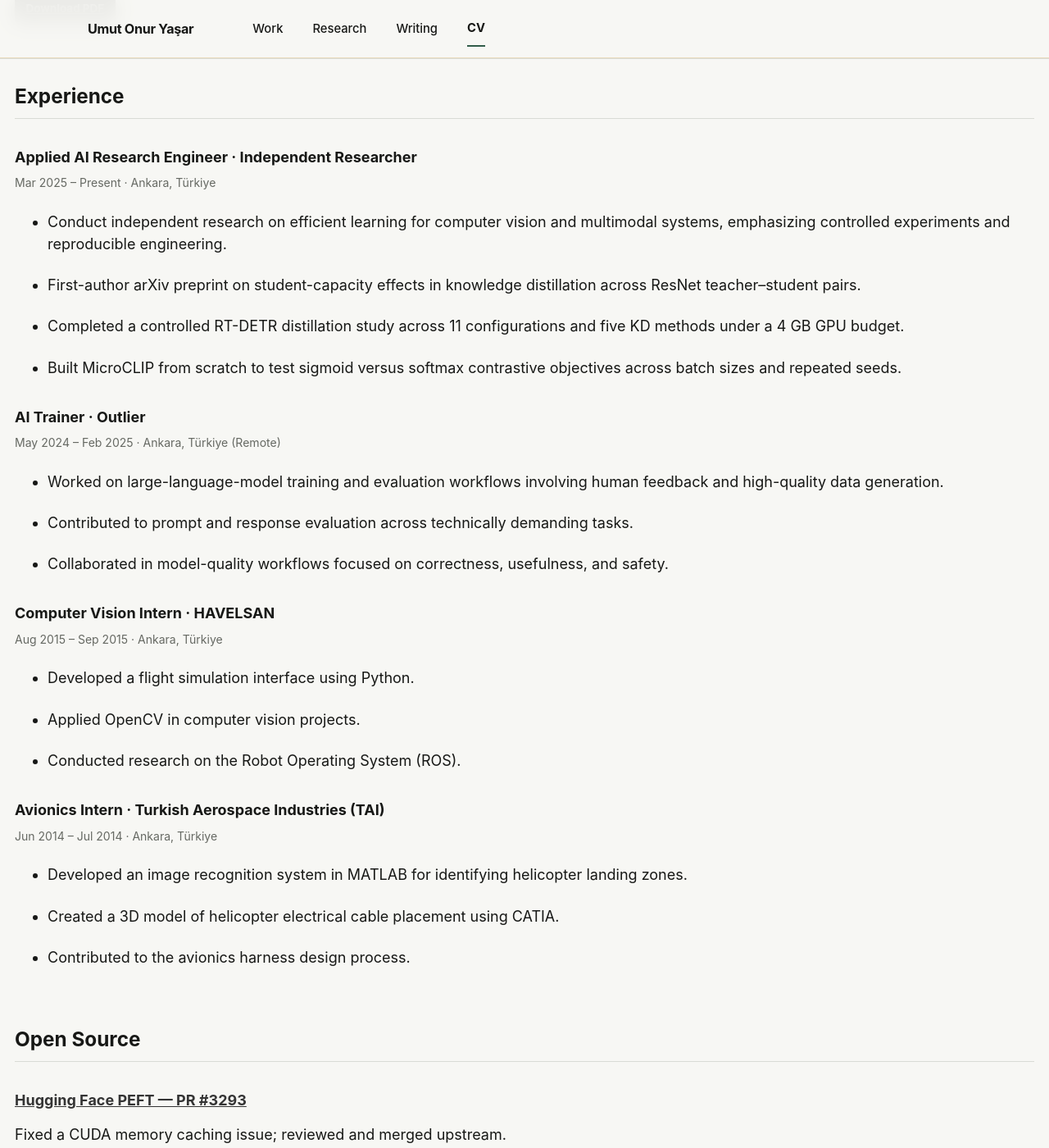
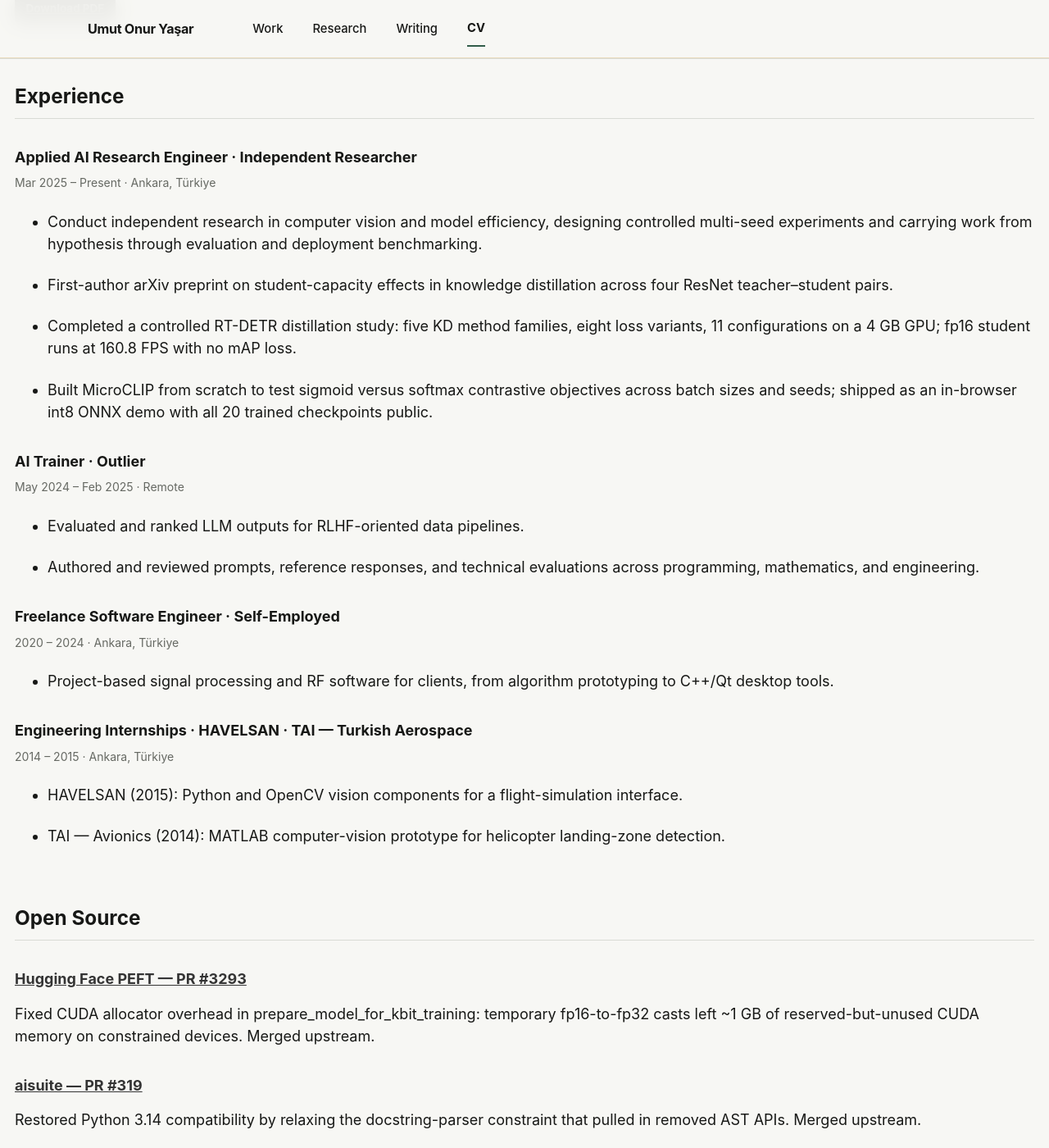
Before and after one commit to umutonuryasar/umutonuryasar.github.io, a Jekyll site: the page built from _pages/cv.md, in a window 1280 px wide and 1400 px high, scrolled down 380 px. Shown: the whole window at 82% size. Built offline with Jekyll 4.4.1, drawn with Linux system fonts in a browser that asks for light colours; a script bundle is joined from its source files by our own code; library files that are not in the unit come from our copies; some of the changed text lies outside the part shown.

Commit message:
CV and favicon updated

```diff
--- a/_data/cv.yml
+++ b/_data/cv.yml
@@ -1,6 +1,6 @@
 education:
   - degree: "B.Sc. in Electrical and Electronics Engineering"
-    institution: "Abant İzzet Baysal University"
+    institution: "Bolu Abant İzzet Baysal University"
     year: "2011 – 2020"
 
 experience:
@@ -9,55 +9,53 @@ experience:
     period: "Mar 2025 – Present"
     location: "Ankara, Türkiye"
     description:
-      - "Conduct independent research on efficient learning for computer vision and multimodal systems, emphasizing controlled experiments and reproducible engineering."
-      - "First-author arXiv preprint on student-capacity effects in knowledge distillation across ResNet teacher–student pairs."
-      - "Completed a controlled RT-DETR distillation study across 11 configurations and five KD methods under a 4 GB GPU budget."
-      - "Built MicroCLIP from scratch to test sigmoid versus softmax contrastive objectives across batch sizes and repeated seeds."
+      - "Conduct independent research in computer vision and model efficiency, designing controlled multi-seed experiments and carrying work from hypothesis through evaluation and deployment benchmarking."
+      - "First-author arXiv preprint on student-capacity effects in knowledge distillation across four ResNet teacher–student pairs."
+      - "Completed a controlled RT-DETR distillation study: five KD method families, eight loss variants, 11 configurations on a 4 GB GPU; fp16 student runs at 160.8 FPS with no mAP loss."
+      - "Built MicroCLIP from scratch to test sigmoid versus softmax contrastive objectives across batch sizes and seeds; shipped as an in-browser int8 ONNX demo with all 20 trained checkpoints public."
 
   - role: "AI Trainer"
     company: "Outlier"
     period: "May 2024 – Feb 2025"
-    location: "Ankara, Türkiye (Remote)"
+    location: "Remote"
     description:
-      - "Worked on large-language-model training and evaluation workflows involving human feedback and high-quality data generation."
-      - "Contributed to prompt and response evaluation across technically demanding tasks."
-      - "Collaborated in model-quality workflows focused on correctness, usefulness, and safety."
+      - "Evaluated and ranked LLM outputs for RLHF-oriented data pipelines."
+      - "Authored and reviewed prompts, reference responses, and technical evaluations across programming, mathematics, and engineering."
 
-  - role: "Computer Vision Intern"
-    company: "HAVELSAN"
-    period: "Aug 2015 – Sep 2015"
+  - role: "Freelance Software Engineer"
+    company: "Self-Employed"
+    period: "2020 – 2024"
     location: "Ankara, Türkiye"
     description:
-      - "Developed a flight simulation interface using Python."
-      - "Applied OpenCV in computer vision projects."
-      - "Conducted research on the Robot Operating System (ROS)."
+      - "Project-based signal processing and RF software for clients, from algorithm prototyping to C++/Qt desktop tools."
 
-  - role: "Avionics Intern"
-    company: "Turkish Aerospace Industries (TAI)"
-    period: "Jun 2014 – Jul 2014"
+  - role: "Engineering Internships"
+    company: "HAVELSAN · TAI — Turkish Aerospace"
+    period: "2014 – 2015"
     location: "Ankara, Türkiye"
     description:
-      - "Developed an image recognition system in MATLAB for identifying helicopter landing zones."
-      - "Created a 3D model of helicopter electrical cable placement using CATIA."
-      - "Contributed to the avionics harness design process."
+      - "HAVELSAN (2015): Python and OpenCV vision components for a flight-simulation interface."
+      - "TAI — Avionics (2014): MATLAB computer-vision prototype for helicopter landing-zone detection."
 
 opensource:
   - name: "Hugging Face PEFT — PR #3293"
     link: "https://github.com/huggingface/peft/pull/3293"
-    description: "Fixed a CUDA memory caching issue; reviewed and merged upstream."
+    description: "Fixed CUDA allocator overhead in prepare_model_for_kbit_training: temporary fp16-to-fp32 casts left ~1 GB of reserved-but-unused CUDA memory on constrained devices. Merged upstream."
   - name: "aisuite — PR #319"
     link: "https://github.com/andrewyng/aisuite/pull/319"
-    description: "Open-source contribution reviewed and merged upstream."
+    description: "Restored Python 3.14 compatibility by relaxing the docstring-parser constraint that pulled in removed AST APIs. Merged upstream."
 
 skills:
-  - category: "ML / Deep Learning"
-    items: "PyTorch · Transformers · OpenCV · NumPy · scikit-learn"
-  - category: "Research"
-    items: "Knowledge Distillation · Contrastive Learning · Object Detection · Multimodal Learning · PEFT"
-  - category: "Engineering"
-    items: "Python · FastAPI · Docker · CUDA · Git · Linux"
-  - category: "Additional"
-    items: "C++ · MATLAB"
+  - category: "ML"
+    items: "Computer Vision · Vision–Language Models · Transformers · Contrastive Learning · Knowledge Distillation"
+  - category: "Efficiency"
+    items: "PEFT & LoRA · int8 Quantization · Mixed Precision · Memory Optimization · Inference Benchmarking"
+  - category: "Tools"
+    items: "PyTorch · Hugging Face Transformers & PEFT · OpenCV · NumPy · CUDA · ONNX · FastAPI · Docker · Linux"
+  - category: "Programming"
+    items: "Python · C/C++ (Qt) · Bash · MATLAB · Git · CI & Testing · Digital Signal Processing"
+  - category: "Languages"
+    items: "Turkish (native) · English (full professional proficiency)"
 
 certifications:
   - name: "IBM AI Engineering Professional Certificate"
--- a/_includes/head/custom.html
+++ b/_includes/head/custom.html
@@ -8,7 +8,6 @@
 <!-- Redesign overrides load after the legacy theme CSS. -->
 <link rel="stylesheet" href="{{ base_path }}/assets/css/redesign-polish.css"/>
 
-<!-- favicon from https://commons.wikimedia.org/wiki/File:OOjs_UI_icon_academic-progressive.svg -->
 <link rel="apple-touch-icon" sizes="180x180" href="{{ base_path }}/images/apple-touch-icon-180x180.png"/>
 <link rel="icon" type="image/svg+xml" href="{{ base_path }}/images/favicon.svg"/>
 <link rel="icon" type="image/png" href="{{ base_path }}/images/favicon-32x32.png" sizes="32x32"/>
--- a/_pages/cv.md
+++ b/_pages/cv.md
@@ -8,7 +8,7 @@ redirect_from:
   - /resume
 ---
 
-<p class="subpage-lead">Applied AI research engineering across efficient learning, computer vision, and multimodal systems, with an emphasis on controlled experiments and reproducible engineering.</p>
+<p class="subpage-lead">Applied AI research engineering in computer vision and model efficiency, with controlled multi-seed experiments carried from hypothesis through evaluation and deployment benchmarking.</p>
 
 [Download PDF](/files/cv_umut_onur_yasar.pdf){: .btn .btn--primary}
 
```
Also changed, not shown: images/apple-touch-icon-180x180.png, images/favicon-192x192.png, images/favicon-32x32.png, images/favicon-512x512.png, images/favicon.ico, images/favicon.svg, 1 other file.
